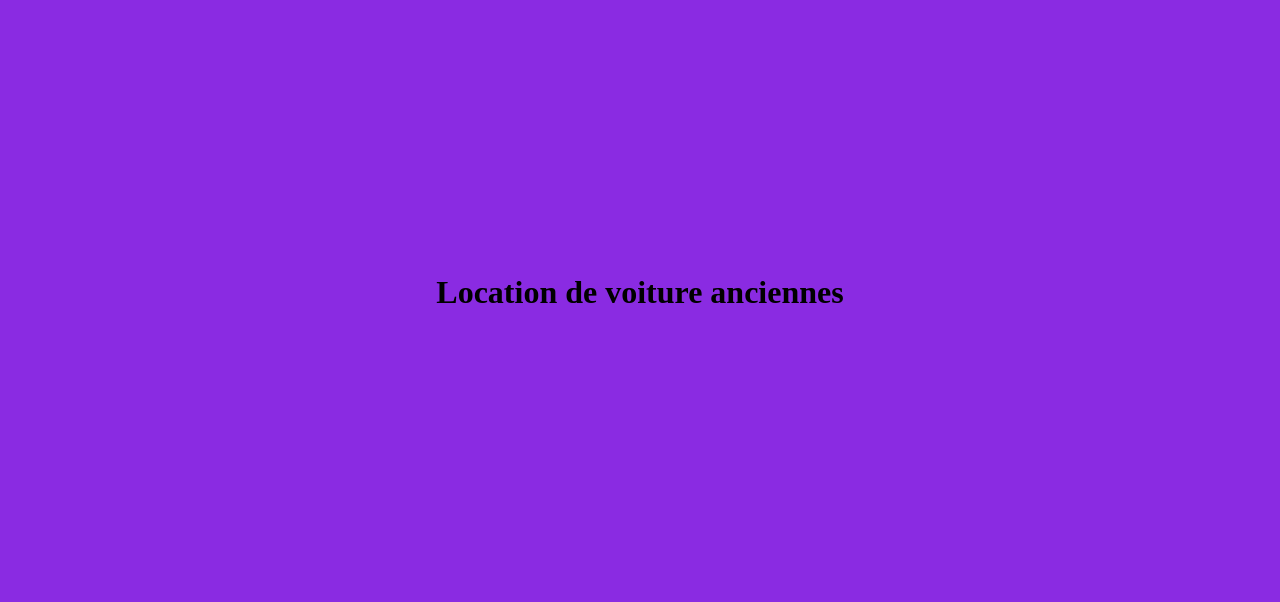
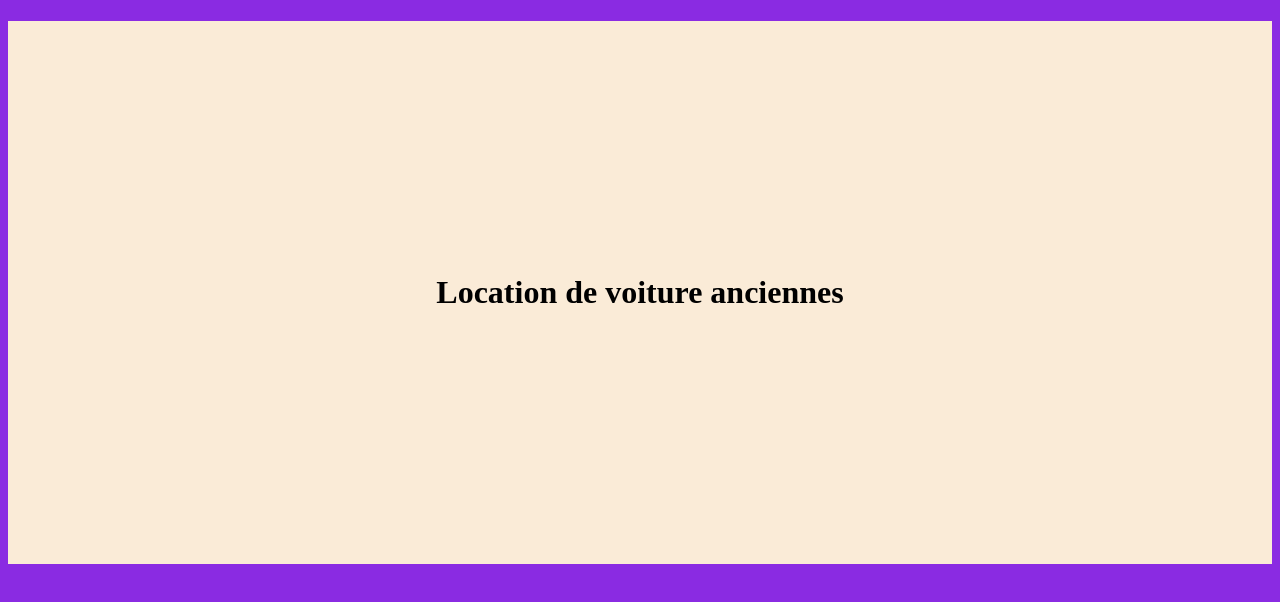
Before and after one commit to SadouKarim/SadouTest, a plain HTML site: page index.html in a window 1280 px wide. Drawn offline with Linux system fonts and the light colour scheme.

Commit message:
modif couleur blanche du grand titre

```diff
--- a/index.html
+++ b/index.html
@@ -7,7 +7,7 @@
     <title>Document</title>
 </head>
 <body style="background-color:blueviolet">
-    <h1 style="padding-top:20%; padding-bottom:20%; text-align:center">Location de voiture anciennes</h1>
+    <h1 style="background-color:antiquewhite;padding-top:20%; padding-bottom:20%; text-align:center">Location de voiture anciennes</h1>
 
 </body>
 </html>
```
